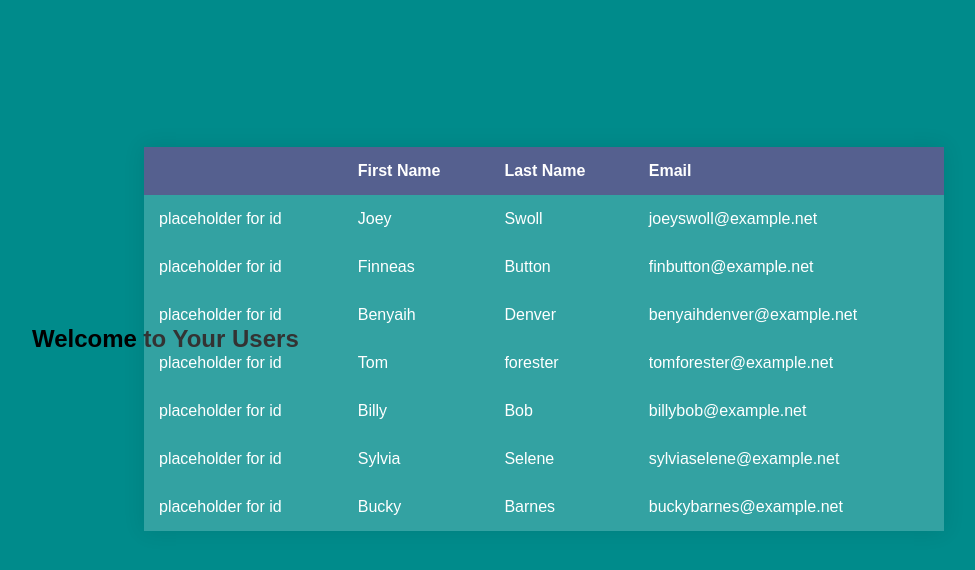
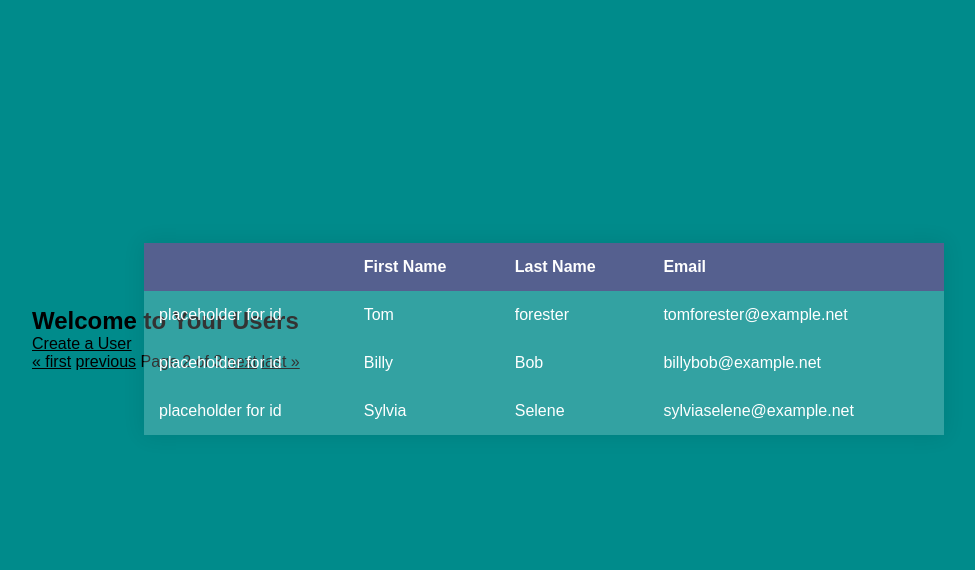
Before and after one commit to bennett200/editingproj, a Django app: a page that uses proj_root/letter/templates/letter/letter_user.html in a window 1280 px wide. Shown: the part 61-631 px from the top of the page, without its empty margins (96-1071 px from the left). Run offline with Django 4.2, Linux system fonts and the light colour scheme; data comes from the database, SQL or seed files in the repository; both versions use the stored data as it was after the commit.

Commit message:
added pagination for LetterUserView

```diff
--- a/proj_root/letter/templates/letter/letter_user.html
+++ b/proj_root/letter/templates/letter/letter_user.html
@@ -4,8 +4,10 @@
 {% block title %}Your Users{% endblock title %}
 
 {% block content %}
+    <div>
         <h1>Welcome to Your Users</h1>
-
+        {% url 'create_letter_user' as create_letter_user %}
+        <div><a class="nav-item{% if request.path == create_letter_user %} current-page{% endif %}" href="{% url 'create_letter_user' %}">Create a User</a></div>
           <div class="container">
             <table class="letter-table">
                 <thead>
@@ -28,4 +30,20 @@
                 </tbody>
             </table>
         </div>
+        {% if is_paginated %}
+            <div class="pagination">
+                {% if page_obj.has_previous %}
+                <a href="?page=1">&laquo; first</a>
+                <a href="/letter/user?page={{ page_obj.previous_page_number }}">previous</a>
+                {% endif %}
+
+                Page {{ page_obj.number }} of {{ page_obj.paginator.num_pages }}
+
+                {% if page_obj.has_next %}
+                <a href="/letter/user?page={{ page_obj.next_page_number }}">next</a>
+                <a href="?page={{ page_obj.paginator.num_pages }}">last &raquo;</a>
+                {% endif %}
+            </div>
+        {% endif %}
+    </div>
 {% endblock content %}
--- a/proj_root/letter/views.py
+++ b/proj_root/letter/views.py
@@ -5,6 +5,9 @@
 from django.views.generic.edit import CreateView, UpdateView, DeleteView
 from django.views.generic.detail import DetailView
 from django.urls import reverse_lazy
+from django.core.paginator import Paginator
+
+
 
 from .models import Letter, LetterUser
 from .forms import LetterForm, LetterUserForm
@@ -47,10 +50,11 @@
 class LetterUserView(ListView):
     template_name = 'letter/letter_user.html'
     model = LetterUser
+    paginate_by = 3
 
 
 class CreateLetterUser(CreateView):
     template_name = 'letter/create_letter_user.html'
     model = LetterUser
     form_class = LetterUserForm
-    success_url = reverse_lazy('letter')
+    success_url = reverse_lazy('letter_user')
```
Also changed, not shown: proj_root/db.sqlite3. Lines whose indentation alone changed are shown as unchanged.
